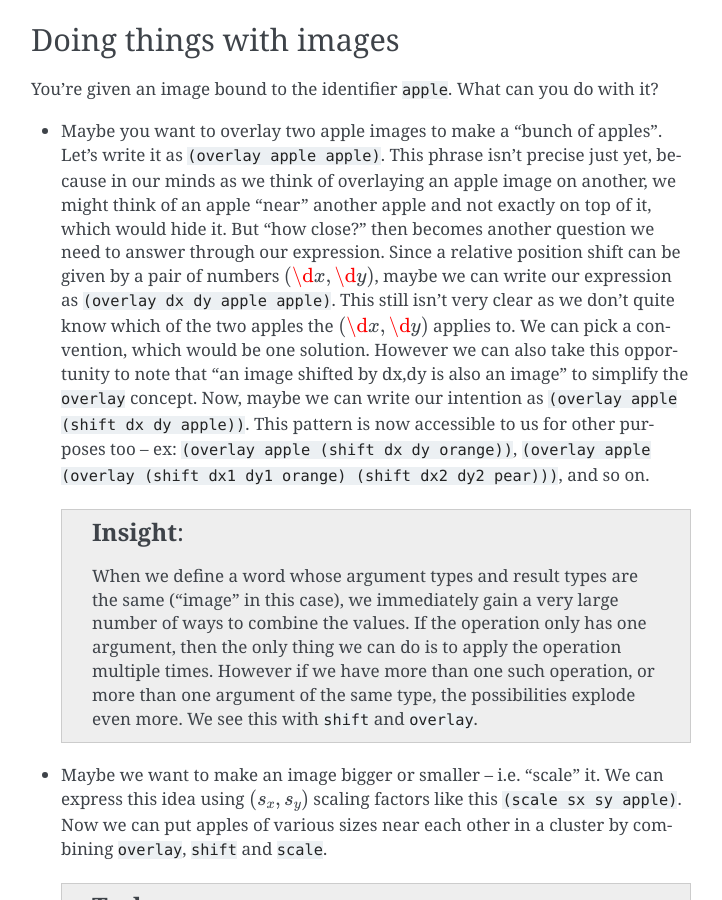
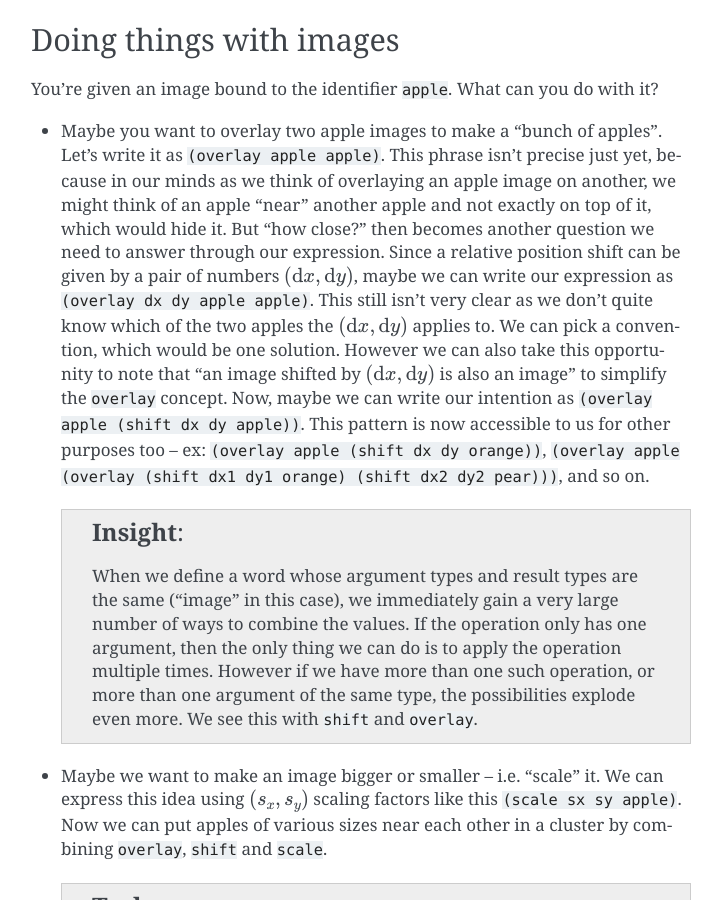
Before and after one commit to kreauniv/complit, a Sphinx documentation site: the page built from source/modelling-images.rst, in a window 1280 px wide and 900 px high, scrolled down 1541 px. Shown: the whole window, without its empty margins (389-1111 px from the left). Built offline with Sphinx 7.4.7, drawn with Linux system fonts in a browser that asks for light colours; some of the changed text lies outside the part shown.

Commit message:
Fixed latex

```diff
--- a/source/modelling-images.rst
+++ b/source/modelling-images.rst
@@ -80,16 +80,17 @@ You're given an image bound to the identifier ``apple``. What can you do with it
   might think of an apple "near" another apple and not exactly on top of it,
   which would hide it. But "how close?" then becomes another question we need
   to answer through our expression. Since a relative position shift can be
-  given by a pair of numbers :math:`(\d x,\d y)`, maybe we can write our
-  expression as ``(overlay dx dy apple apple)``. This still isn't very clear as
-  we don't quite know which of the two apples the :math:`(\d x,\d y)` applies
-  to. We can pick a convention, which would be one solution. However we can
-  also take this opportunity to note that "an image shifted by dx,dy is also an
-  image" to simplify the ``overlay`` concept. Now, maybe we can write our
-  intention as ``(overlay apple (shift dx dy apple))``. This pattern is now
-  accessible to us for other purposes too -- ex: ``(overlay apple (shift dx dy
-  orange))``, ``(overlay apple (overlay (shift dx1 dy1 orange) (shift dx2 dy2
-  pear)))``, and so on.
+  given by a pair of numbers :math:`(\mathrm{d}x,\mathrm{d}y)`, maybe we can
+  write our expression as ``(overlay dx dy apple apple)``. This still isn't
+  very clear as we don't quite know which of the two apples the
+  :math:`(\mathrm{d}x,\mathrm{d}y)` applies to. We can pick a convention, which
+  would be one solution. However we can also take this opportunity to note that
+  "an image shifted by :math:`(\mathrm{d}x,\mathrm{d}y)` is also an image" to
+  simplify the ``overlay`` concept. Now, maybe we can write our intention as
+  ``(overlay apple (shift dx dy apple))``. This pattern is now accessible to us
+  for other purposes too -- ex: ``(overlay apple (shift dx dy orange))``,
+  ``(overlay apple (overlay (shift dx1 dy1 orange) (shift dx2 dy2 pear)))``,
+  and so on.
 
   .. admonition:: **Insight**
 
@@ -133,8 +134,8 @@ would shift it twice as much upwards as ``(shift 1 1 apple)``.
 
 But what does "shifting" or "scaling" mean? With reference to the picture above,
 we might say "whatever is happening at a given coordinate :math:`(x,y)` is now
-happening at a different coordinate :math:`(x+\d x,y+\d y)` for an image shifted
-by :math:`(\d dx, \d y)` and similarly for a scaled image, whatever was "happening"
+happening at a different coordinate :math:`(x+\mathrm{d}x,y+\mathrm{d}y)` for an image shifted
+by :math:`(\mathrm{d}x, \mathrm{d}y)` and similarly for a scaled image, whatever was "happening"
 at :math:`(x,y)` is now "happening" at :math:`(x \times s_x, y \times s_y)`.
 
 The key idea here is that something is "happening" at a given coordinate :math:`(x,y)`.
@@ -217,7 +218,7 @@ Expressing ``shift``
 --------------------
 
 With ``(shift dx dy img)``, we described it as "whatever used to happen
-at :math:`(x,y)`` in the ``img`` now happens at :math:`(x+\d x, y+\d y)`.
+at :math:`(x,y)`` in the ``img`` now happens at :math:`(x+\mathrm{d}x, y+\mathrm{d}y)`.
 We can capture this relationship in a definition like given below. You
 should try to define it yourself first before revealing the solution.
 
```
